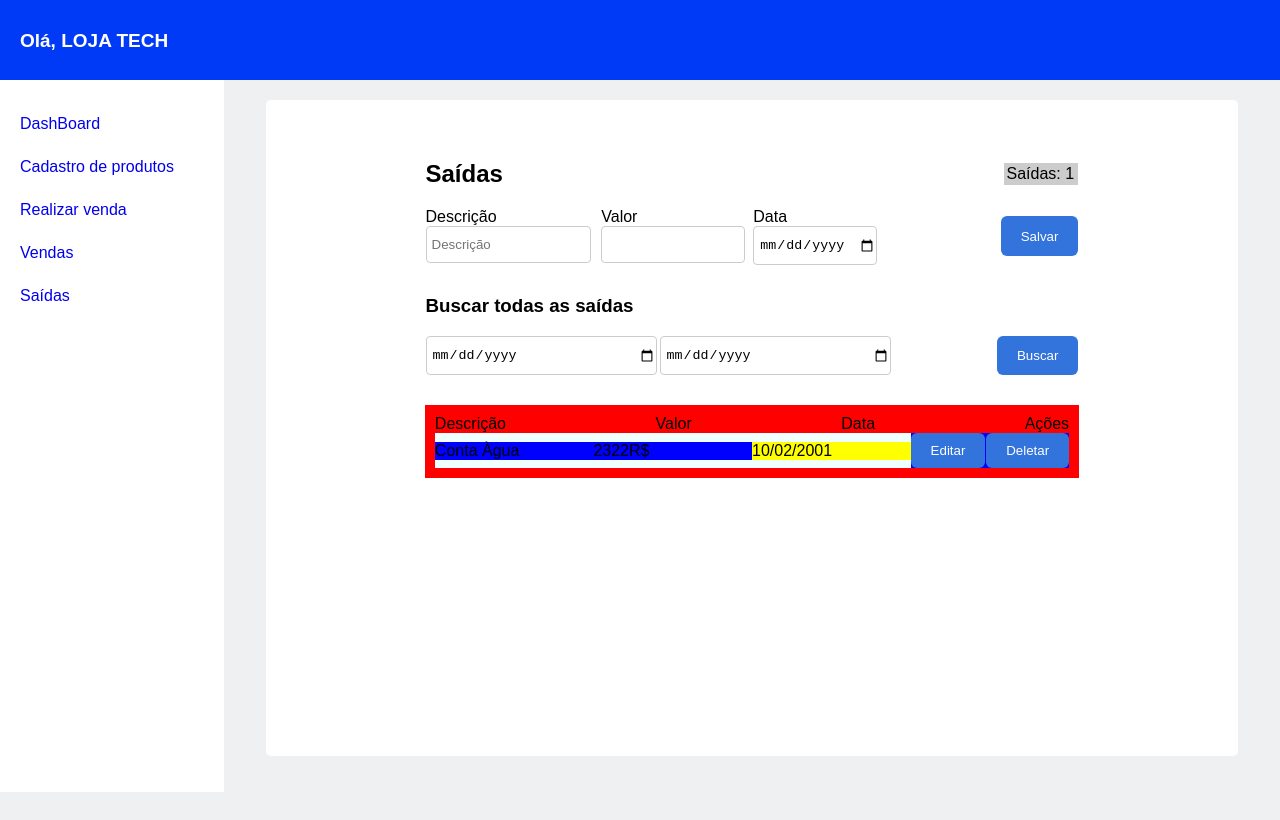
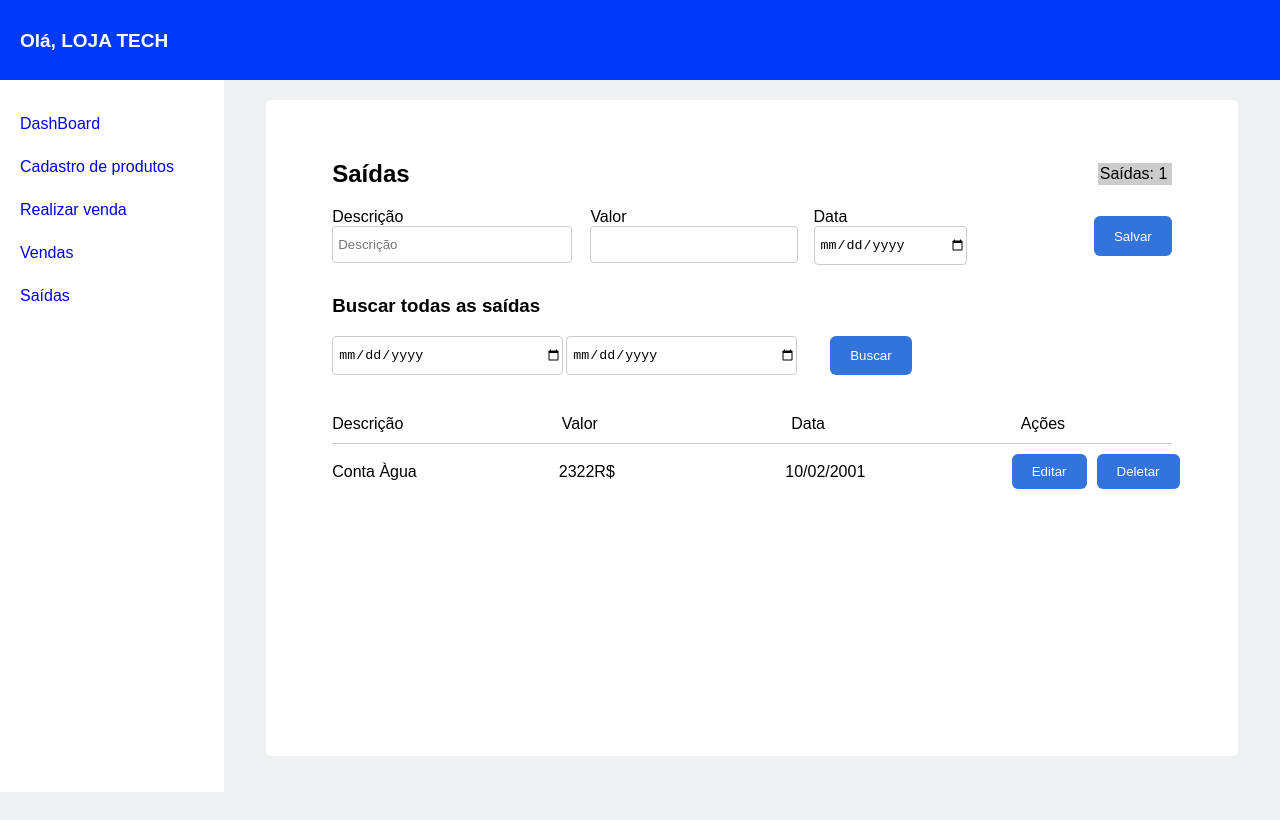
Before and after one commit to gustarpd/frontend-stock-control, a React (Vite) app: page /exits in a window 1280 px wide. Built offline with nearby package versions, Linux system fonts and the light colour scheme.

Commit message:
page exits styled

```diff
--- a/src/pages/Expanses/index.tsx
+++ b/src/pages/Expanses/index.tsx
@@ -7,6 +7,7 @@ import {
   CreateExitContainer,
   ExitsColumn,
   ExitsTable,
+  ExitTableHeader,
   ListExits,
   TitleHeader,
 } from "./styled";
@@ -47,19 +48,19 @@ const Exits: React.FC = () => {
           </div>
         </ListExits>
         <ExitsTable>
-          <div>
+          <ExitTableHeader>
             <span>Descrição</span>
             <span>Valor</span>
             <span>Data</span>
             <span>Ações</span>
-          </div>
+          </ExitTableHeader>
           <ExitsColumn>
             <div>Conta Àgua</div>
             <div>2322R$</div>
             <div>10/02/2001</div>
             <div>
-            <Buttons text="Editar" type={"edit"}></Buttons>
-            <Buttons text="Deletar" type={"edit"}></Buttons>
+              <Buttons text="Editar" type={"edit"}></Buttons>
+              <Buttons text="Deletar" type={"edit"}></Buttons>
             </div>
           </ExitsColumn>
         </ExitsTable>
--- a/src/pages/Expanses/styled.ts
+++ b/src/pages/Expanses/styled.ts
@@ -1,7 +1,7 @@
 import styled from "styled-components";
 
 export const CreateExitContainer = styled.div`
-  width: 70%;
+  width: 90%;
   height: auto;
   display: flex;
   margin: 0 auto;
@@ -9,7 +9,7 @@ export const CreateExitContainer = styled.div`
   justify-content: space-between;
 
   div {
-    width: 70%;
+    width: 90%;
     display: flex;
 
     input {
@@ -23,7 +23,7 @@ export const CreateExitContainer = styled.div`
 `;
 
 export const TitleHeader = styled.div`
-  width: 70%;
+  width: 90%;
   display: flex;
   align-items: center;
   justify-content: space-between;
@@ -38,7 +38,7 @@ export const TitleHeader = styled.div`
 `;
 
 export const ListExits = styled.div`
-  width: 70%;
+  width: 90%;
   height: auto;
   margin: 30px auto;
 
@@ -52,34 +52,40 @@ export const ListExits = styled.div`
   }
 
   button {
-    margin: 0 0 0 30px;
+    margin: 0 320px 0 30px;
   }
 `;
 export const ExitsTable = styled.div`
-  width: 68%;
+  width: 90%;
   padding: 10px;
   height: auto;
-  background-color: red;
   margin: 0 auto;
 
   div {
     display: flex;
     justify-content: space-between;
   }
+`;
 
-  div:nth-child(3) {
-    background-color: yellow;
+export const ExitTableHeader = styled.div`
+  border-bottom: 1px solid #ccc;
+
+  span {
+    width: 18%;
+    margin-bottom: 10px;
   }
 `;
+
 export const ExitsColumn = styled.div`
   width: 100%;
   text-align: center;
   align-items: center;
-  background-color: red;
-  background-color: azure;
 
   div {
-    width: 12rem;
-    background-color: blue;
+    margin: 10px 0 0 0;
+    width: 10rem;
+  }
+  button {
+    margin: 0 10px 0 0;
   }
 `;
```
